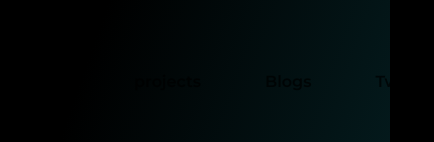
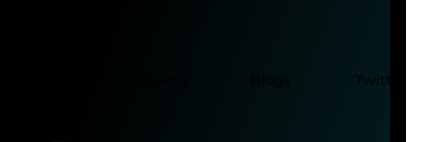
Before and after one commit to Pawank06/pawan, a Next.js app: page / in a window 390 px wide. Shown: the part 122-264 px from the top of the page, 434 px wide, since content can reach past the window. Built offline with nearby package versions, Linux system fonts and the light colour scheme.

Commit message:
added gap between navbar

```diff
--- a/components/Navbar.tsx
+++ b/components/Navbar.tsx
@@ -24,7 +24,7 @@ const Navbar = () => {
 
     return (
 
-        <div className={navbar ? 'text-rose-100/100 lg:text-lg  md:text-lg text-sm font-bold my-5 nav-bar active flex items-center rounded-xl justify-between px-4 py-5 max-w-3xl w-full md:max-w-2xl lg:max-w-3xl lg:w-full md:w-full ' : 'mb-14 lg:text-lg md:text-lg gap-10 font-semibold'}>
+        <div className={navbar ? 'text-rose-100/100 lg:text-lg  md:text-lg text-sm font-bold my-5 nav-bar active flex items-center rounded-xl justify-between px-4 py-5 max-w-3xl w-full md:max-w-2xl lg:max-w-3xl lg:w-full md:w-full ' : 'text-sm mb-14 lg:text-lg md:text-lg gap-10 font-semibold'}>
             {
                 navbar ? <div>
                 <Link href="/" className='hover:text-rose-100/90 opacity-70 hover:underline'>
@@ -33,7 +33,7 @@ const Navbar = () => {
             </div> : ''
             }
 
-            <div className={navbar ?'grid grid-flow-col gap-10': 'flex gap-16'}>
+            <div className={navbar ?'grid grid-flow-col gap-4 ': 'flex gap-16'}>
                 <div className=''>
                     <Link href="/" className='hover:text-rose-100/90 opacity-70 hover:underline'>
                         Home
```
